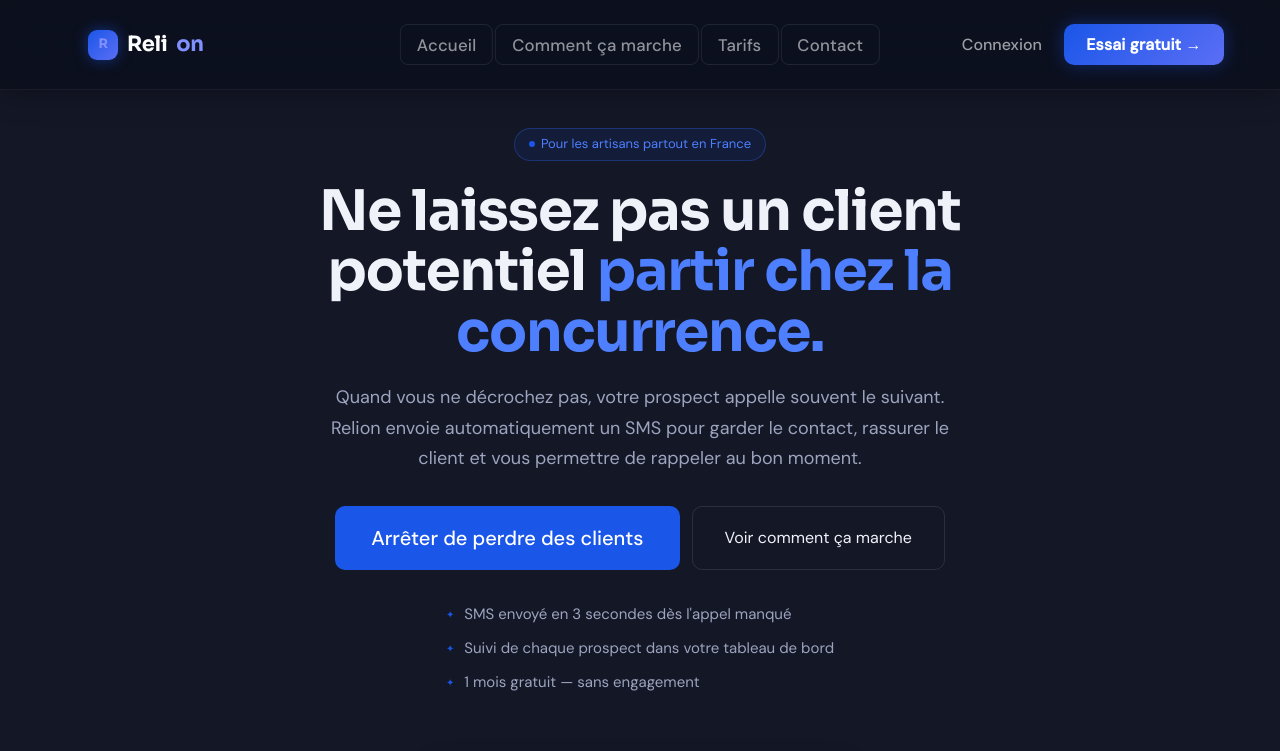
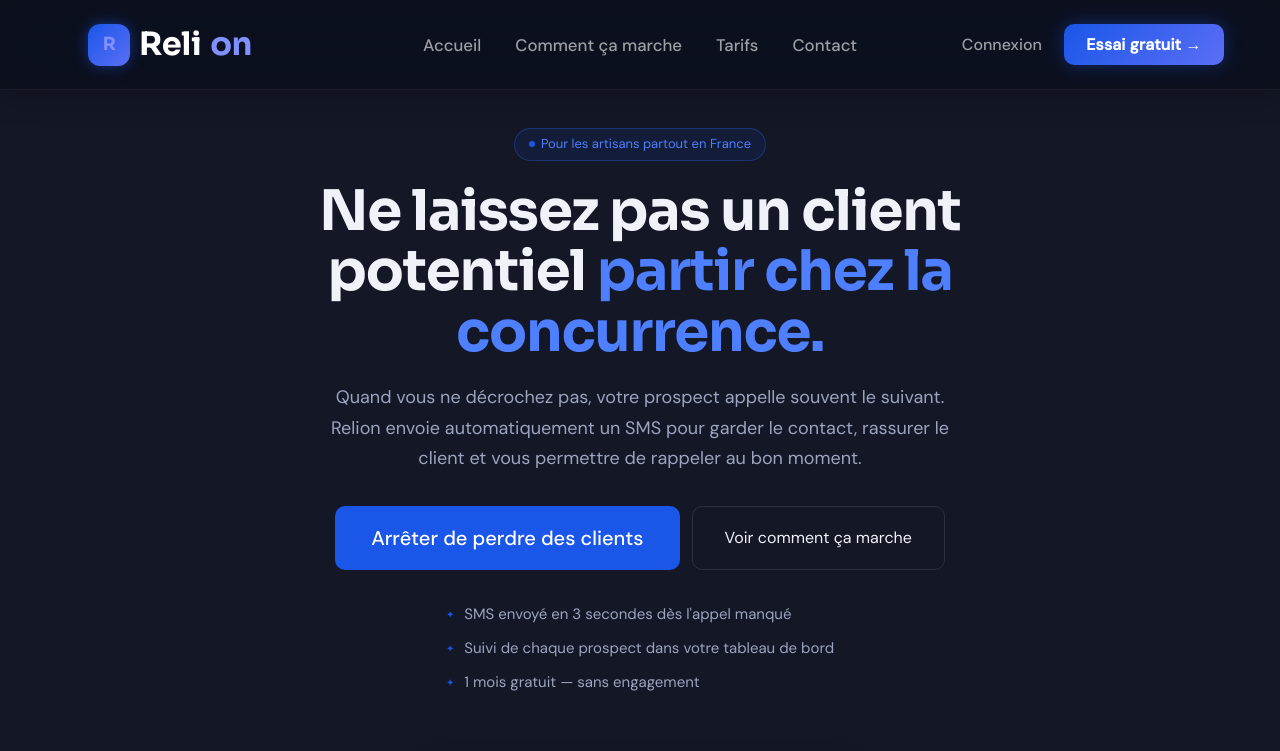
Before and after one commit to Irelow/Relion, a website: page index.html in a window 1280 px wide. Shown: the top 751 px of the page. Drawn offline with nearby package versions, Linux system fonts and the light colour scheme.

Commit message:
design: logo 32px, icon 42px, nav links plain text no background

```diff
--- a/index.html
+++ b/index.html
@@ -59,19 +59,21 @@
       left: 50%;
       transform: translateX(-50%);
     }
-    .nav-links .btn-ghost {
-      color: rgba(255,255,255,0.55);
+    .nav-links .btn-nav-link {
+      color: rgba(255,255,255,0.6);
       font-size: 1.05rem;
       font-weight: 500;
       padding: 0.55rem 1rem;
       border-radius: 8px;
-      letter-spacing: 0.01em;
-      background: transparent !important;
+      background: transparent;
+      border: none;
+      cursor: pointer;
       transition: color 0.2s;
-    }
-    .nav-links .btn-ghost:hover {
+      font-family: inherit;
+    }
+    .nav-links .btn-nav-link:hover {
       color: #7eb3ff;
-      background: transparent !important;
+      background: transparent;
     }
     .nav-actions {
       display: flex;
@@ -115,7 +117,7 @@
     }
     .logo {
       font-family: 'Sora', sans-serif;
-      font-size: 21px;
+      font-size: 32px;
       font-weight: 800;
       color: #fff;
       text-decoration: none;
@@ -125,14 +127,14 @@
       gap: 9px;
     }
     .logo-icon {
-      width: 30px;
-      height: 30px;
+      width: 42px;
+      height: 42px;
       background: linear-gradient(135deg, #1A56E8, #5b6ef5);
-      border-radius: 9px;
+      border-radius: 12px;
       display: flex;
       align-items: center;
       justify-content: center;
-      font-size: 13px;
+      font-size: 18px;
       font-weight: 900;
       color: #fff;
       box-shadow: 0 0 14px rgba(26,86,232,0.5);
@@ -1080,10 +1082,10 @@
     <a href="#" class="logo nav-logo" onclick="showPage('landing')"><span class="logo-icon">R</span>Reli<span>on</span></a>
 
     <div class="nav-links">
-      <button type="button" class="btn-ghost" onclick="showPage('landing')">Accueil</button>
-      <button type="button" class="btn-ghost" onclick="showPage('how')">Comment ça marche</button>
-      <button type="button" class="btn-ghost" onclick="document.getElementById('pricing').scrollIntoView({behavior:'smooth'})">Tarifs</button>
-      <button class="btn-ghost" onclick="openContactModal()">Contact</button>
+      <button type="button" class="btn-nav-link" onclick="showPage('landing')">Accueil</button>
+      <button type="button" class="btn-nav-link" onclick="showPage('how')">Comment ça marche</button>
+      <button type="button" class="btn-nav-link" onclick="document.getElementById('pricing').scrollIntoView({behavior:'smooth'})">Tarifs</button>
+      <button class="btn-nav-link" onclick="openContactModal()">Contact</button>
     </div>
 
     <div class="nav-actions">
```
